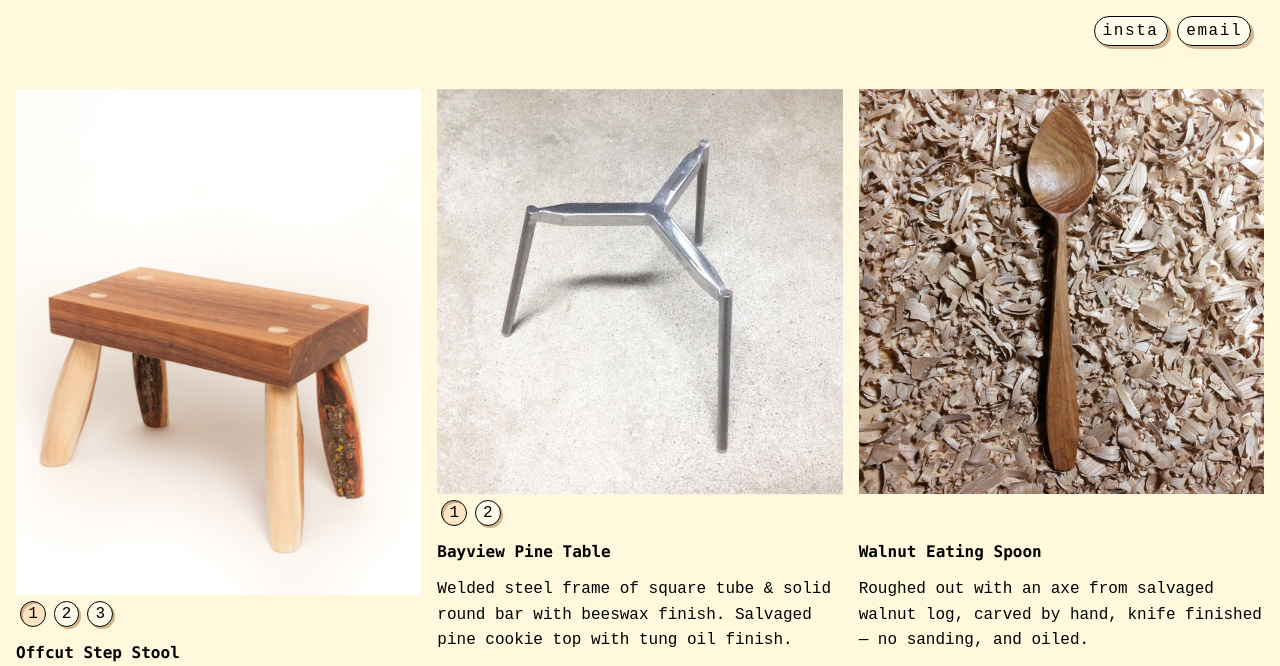
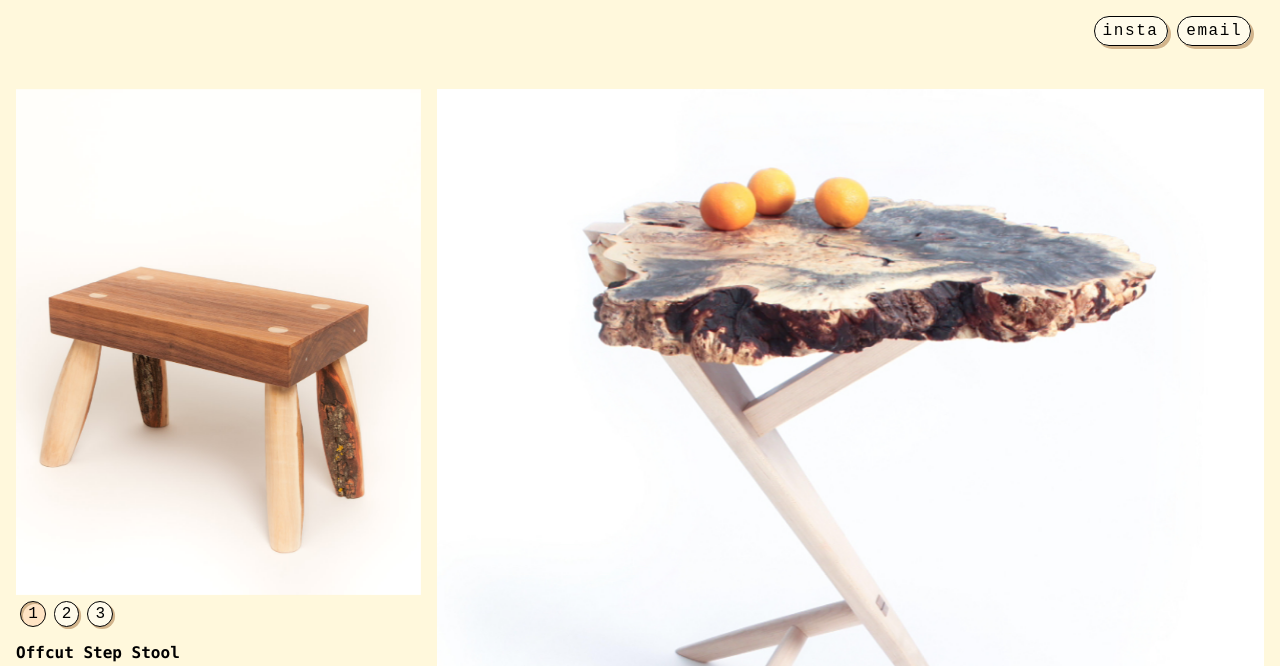
Before and after one commit to sunstanley/sunstanley.github.io, a plain HTML site: page oddsun/index.html in a window 1280 px wide. Shown: the part 134-800 px from the top of the page. Drawn offline with nearby package versions, Linux system fonts and the light colour scheme; a web font is replaced by a local one.

Commit message:
Update index.html

```diff
--- a/oddsun/index.html
+++ b/oddsun/index.html
@@ -58,7 +58,7 @@
         <li>Keep it simple: a single nail pins each leg in place.</li></ol>
     </div>
 
-    <div class="tile wide sq"><div class="swiper mySwiper swiper-initialized swiper-horizontal swiper-backface-hidden">
+    <div class="tile wide"><div class="swiper mySwiper swiper-initialized swiper-horizontal swiper-backface-hidden">
         <div class="swiper-wrapper">
             <div class="swiper-slide swiper-slide-active" role="group" aria-label="1/3">
                 <img src="/assets/img/obj/dendrite-table-01.jpg" width="400" height="400" alt="dendrite table" title="dendrite table"></div>
```
